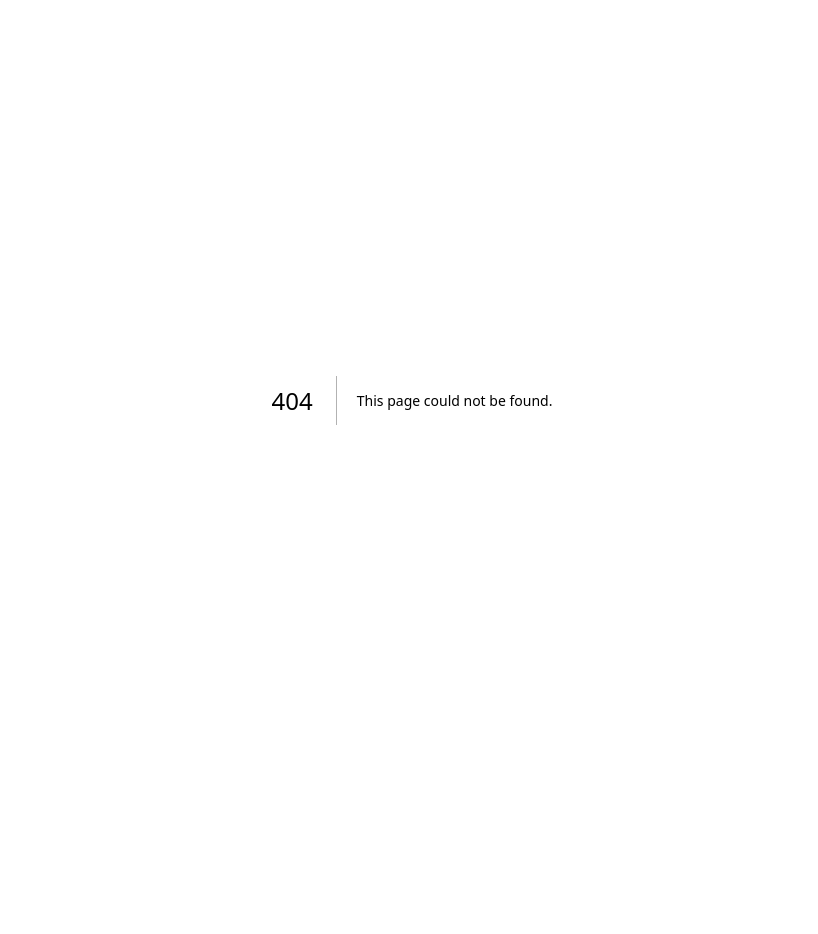
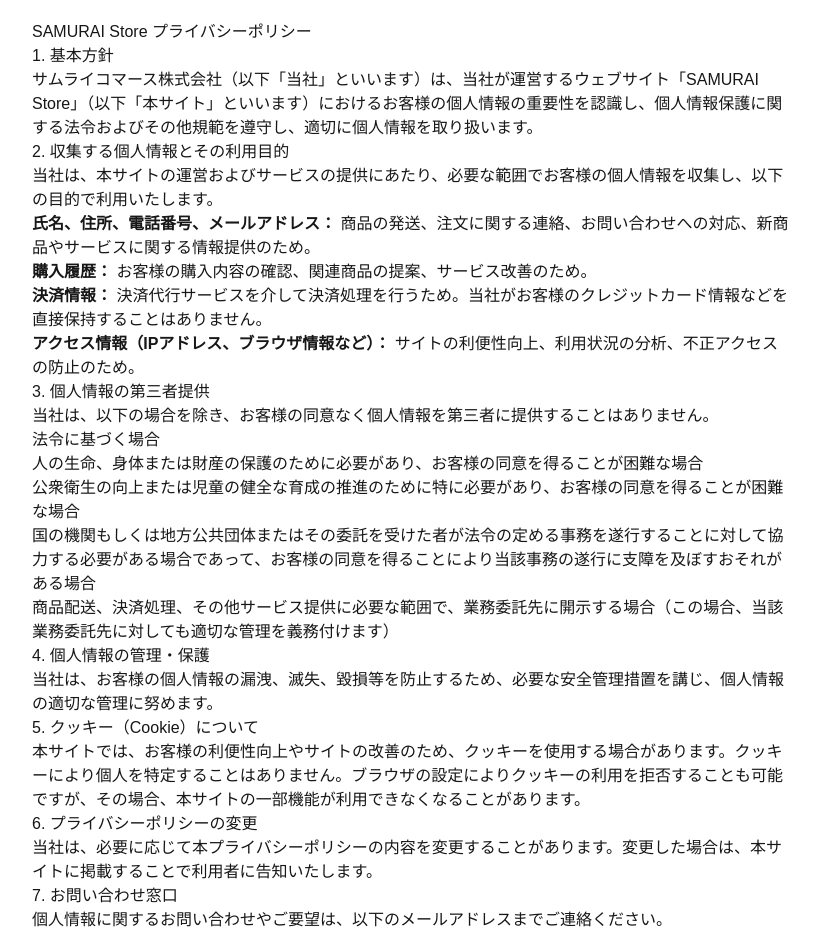
Before and after one commit to Dan-W1210/Sample-Store, a Next.js app in the folder sample-store/: page /privacy in a window 1280 px wide. Before the commit this address had no page. Shown: the top 934 px of the page, without its empty margins (228-1046 px from the left). Before the commit the page ends 800 px from the top, so only its background shows below. Built offline with nearby package versions, Linux system fonts and the light colour scheme.

Commit message:
feat: privacyとtermsを追加

```diff
--- /dev/null
+++ b/sample-store/src/app/privacy/page.tsx
@@ -0,0 +1,47 @@
+import React from 'react';
+
+// プライバシーポリシーページ
+export default function PrivacyPolicyPage() {
+  return (
+    <main style={{ padding: '20px', maxWidth: '800px', margin: '0 auto' }}>
+      <h1>SAMURAI Store プライバシーポリシー</h1>
+
+      <h2>1. 基本方針</h2>
+      <p>サムライコマース株式会社（以下「当社」といいます）は、当社が運営するウェブサイト「SAMURAI Store」（以下「本サイト」といいます）におけるお客様の個人情報の重要性を認識し、個人情報保護に関する法令およびその他規範を遵守し、適切に個人情報を取り扱います。</p>
+
+      <h2>2. 収集する個人情報とその利用目的</h2>
+      <p>当社は、本サイトの運営およびサービスの提供にあたり、必要な範囲でお客様の個人情報を収集し、以下の目的で利用いたします。</p>
+      <ul>
+        <li><strong>氏名、住所、電話番号、メールアドレス：</strong> 商品の発送、注文に関する連絡、お問い合わせへの対応、新商品やサービスに関する情報提供のため。</li>
+        <li><strong>購入履歴：</strong> お客様の購入内容の確認、関連商品の提案、サービス改善のため。</li>
+        <li><strong>決済情報：</strong> 決済代行サービスを介して決済処理を行うため。当社がお客様のクレジットカード情報などを直接保持することはありません。</li>
+        <li><strong>アクセス情報（IPアドレス、ブラウザ情報など）：</strong> サイトの利便性向上、利用状況の分析、不正アクセスの防止のため。</li>
+      </ul>
+
+      <h2>3. 個人情報の第三者提供</h2>
+      <p>当社は、以下の場合を除き、お客様の同意なく個人情報を第三者に提供することはありません。</p>
+      <ul>
+        <li>法令に基づく場合</li>
+        <li>人の生命、身体または財産の保護のために必要があり、お客様の同意を得ることが困難な場合</li>
+        <li>公衆衛生の向上または児童の健全な育成の推進のために特に必要があり、お客様の同意を得ることが困難な場合</li>
+        <li>国の機関もしくは地方公共団体またはその委託を受けた者が法令の定める事務を遂行することに対して協力する必要がある場合であって、お客様の同意を得ることにより当該事務の遂行に支障を及ぼすおそれがある場合</li>
+        <li>商品配送、決済処理、その他サービス提供に必要な範囲で、業務委託先に開示する場合（この場合、当該業務委託先に対しても適切な管理を義務付けます）</li>
+      </ul>
+
+      <h2>4. 個人情報の管理・保護</h2>
+      <p>当社は、お客様の個人情報の漏洩、滅失、毀損等を防止するため、必要な安全管理措置を講じ、個人情報の適切な管理に努めます。</p>
+
+      <h2>5. クッキー（Cookie）について</h2>
+      <p>本サイトでは、お客様の利便性向上やサイトの改善のため、クッキーを使用する場合があります。クッキーにより個人を特定することはありません。ブラウザの設定によりクッキーの利用を拒否することも可能ですが、その場合、本サイトの一部機能が利用できなくなることがあります。</p>
+
+      <h2>6. プライバシーポリシーの変更</h2>
+      <p>当社は、必要に応じて本プライバシーポリシーの内容を変更することがあります。変更した場合は、本サイトに掲載することで利用者に告知いたします。</p>
+
+      <h2>7. お問い合わせ窓口</h2>
+      <p>個人情報に関するお問い合わせやご要望は、以下のメールアドレスまでご連絡ください。</p>
+      <p>メールアドレス: privacy@samurai-store.example.com</p>
+
+      <p style={{ textAlign: 'right', marginTop: '40px' }}>最終更新日：2025年1月23日</p>
+    </main>
+  );
+}
--- /dev/null
+++ b/sample-store/src/app/terms/page.tsx
@@ -0,0 +1,53 @@
+import React from 'react';
+
+// 利用規約ページ
+export default function TermsPage() {
+  return (
+    <main style={{ padding: '20px', maxWidth: '800px', margin: '0 auto' }}>
+      <h1>SAMURAI Store 利用規約</h1>
+
+      <h2>第1条 本規約の適用範囲</h2>
+      <p>本規約は、サムライコマース株式会社（以下、「当社」といいます）が運営するウェブサイト「SAMURAI Store」（以下「本サイト」といいます）を利用するすべてのお客様（以下「利用者」といいます）に適用されます。利用者は、本サイトの利用をもって本規約に同意したものとみなされます。</p>
+
+      <h2>第2条 会員登録</h2>
+      <p>本サイトのサービスの一部を利用するためには、会員登録が必要です。利用者は、登録の際に真実かつ正確な情報を提供しなければなりません。</p>
+      <p>会員登録時に入力したパスワードは、利用者の責任において厳重に管理してください。パスワードの不正利用により生じた損害について、当社は一切責任を負いません。</p>
+
+      <h2>第3条 商品の購入</h2>
+      <p>利用者は、本サイトで商品を注文することにより、商品の購入を申し込むことができます。</p>
+      <p>当社が注文を受諾した時点で、利用者と当社との間で売買契約が成立するものとします。ただし、決済が正常に行われない場合や、商品に欠陥がある場合など、当社が不適切と判断した場合は、注文を取り消すことがあります。</p>
+      <p>商品の発送は、当社が別途定める配送方法に従います。</p>
+
+      <h2>第4条 決済</h2>
+      <p>商品の代金は、当社が指定する決済方法により支払うものとします。</p>
+      <p>決済方法に関する詳細は、各決済サービスの利用規約に従うものとします。</p>
+
+      <h2>第5条 禁止事項</h2>
+      <p>利用者は、本サイトの利用にあたり、以下の行為を行ってはなりません。</p>
+      <ul>
+        <li>法令または公序良俗に違反する行為</li>
+        <li>当社または第三者の知的財産権、肖像権、プライバシーその他の権利を侵害する行為</li>
+        <li>他の利用者、当社または第三者に不利益、損害を与える行為、またはそのおそれのある行為</li>
+        <li>不正アクセス、または本サイトの運営を妨害する行為</li>
+        <li>虚偽の情報を登録する行為</li>
+        <li>その他、当社が不適切と判断する行為</li>
+      </ul>
+
+      <h2>第6条 知的財産権</h2>
+      <p>本サイトに掲載されているすべてのコンテンツ（文章、画像、デザイン、ロゴ等）に関する著作権、商標権、肖像権その他一切の権利は、当社または正当な権利を有する第三者に帰属します。これらのコンテンツを無断で使用、複製、転載することを禁止します。</p>
+
+      <h2>第7条 免責事項</h2>
+      <p>当社は、本サイトの情報の正確性、完全性、有用性について、いかなる保証も行うものではありません。</p>
+      <p>天災、システム障害その他の事由により本サイトのサービス提供が中断、停止した場合、当社は一切責任を負いません。</p>
+      <p>本サイトの利用により利用者に生じた損害について、当社は、当社に故意または重大な過失がある場合を除き、一切責任を負わないものとします。</p>
+
+      <h2>第8条 本規約の変更</h2>
+      <p>当社は、利用者の事前の承諾を得ることなく、本規約を変更できるものとします。変更後の規約は、本サイト上に表示された時点から効力を生じるものとします。</p>
+
+      <h2>第9条 準拠法および管轄裁判所</h2>
+      <p>本規約の解釈にあたっては、日本法を準拠法とします。本サイトの利用に関して紛争が生じた場合には、当社の所在地（東京都千代田区）を管轄する地方裁判所を第一審の専属的合意管轄裁判所とします。</p>
+
+      <p style={{ textAlign: 'right', marginTop: '40px' }}>最終更新日：2025年1月23日</p>
+    </main>
+  );
+}
```
